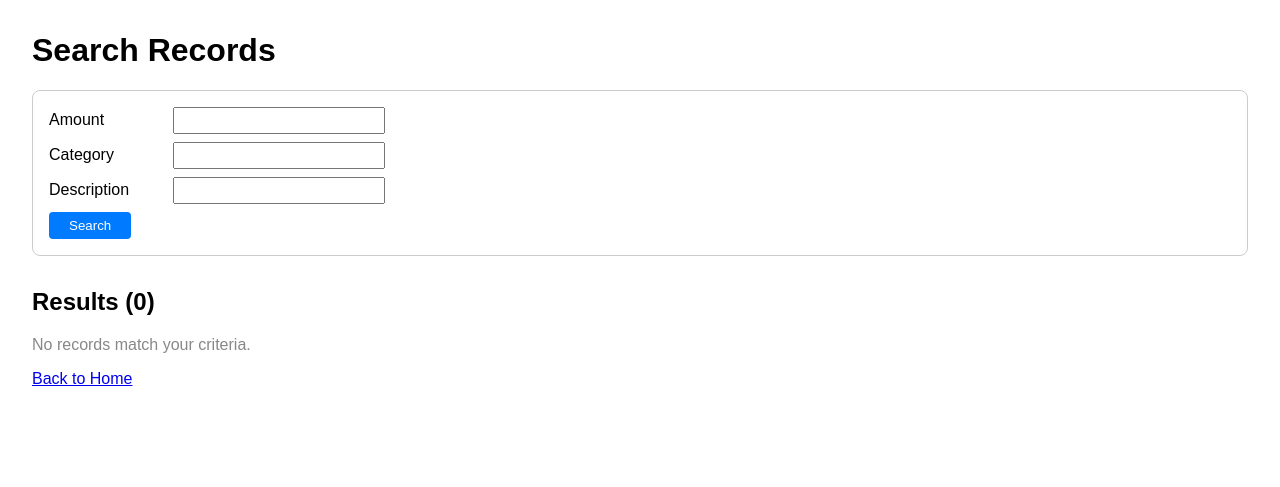
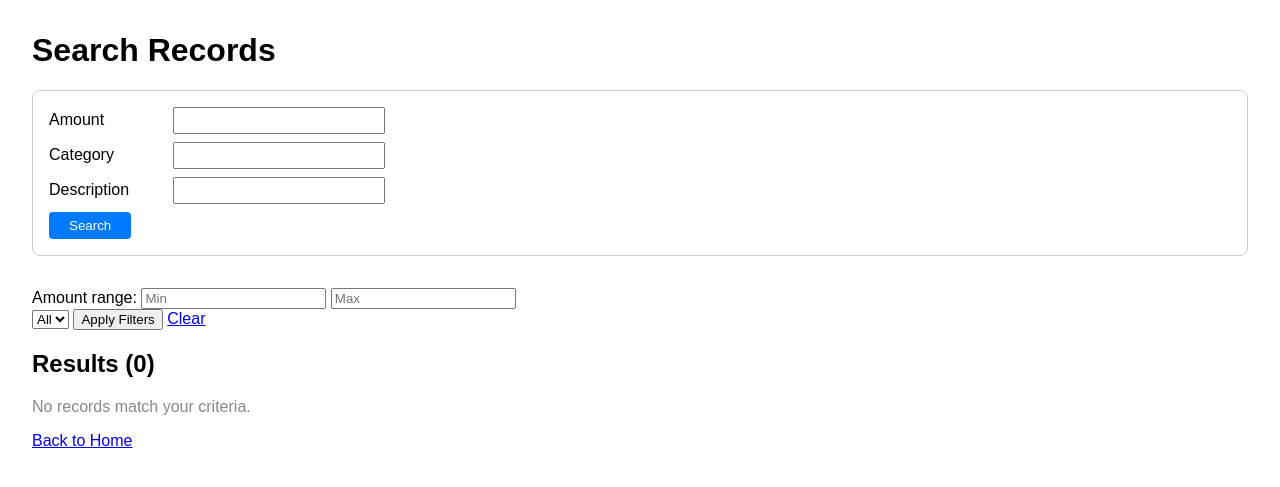
Before and after one commit to aryan-18-pentester/Flask_Expense_Tracker, a Flask app: page /search in a window 1280 px wide. Shown: the top 487 px of the page. Run offline with Flask 3, Linux system fonts and the light colour scheme; the visitor is signed in with stand-in values (Sample User, id 1); data that the repository does not hold is empty.

Commit message:
add: filter feature

```diff
--- a/app.py
+++ b/app.py
@@ -174,44 +174,59 @@ def delete(entry_id):
     return redirect(url_for('expenses'))
 
 
+@app.route('/search', methods=['GET'])
+def search():
+    # --- 1. Read all parameters (existing + new) ---
+    amount = request.args.get('amount', type=int)
+    category = request.args.get('category', '').strip()
+    description = request.args.get('description', '').strip()
 
-# ---------- SEARCH ROUTE (BOILERPLATE) ----------
-@app.route('/search', methods=['GET'])
-@login_required
-def search():
-    # 1. Get the 3 search inputs from the URL (default to empty/None)
-    amount = request.args.get('amount', type=int)  # Your 1 numeric input
-    category = request.args.get('category', '').strip()  # Your 1st string
-    description = request.args.get('description', '').strip()  # Your 2nd string
+    price_min = request.args.get('price_min', type=int)
+    price_max = request.args.get('price_max', type=int)
+    category_filter = request.args.get('category_filter', '').strip()
+    #in_stock = request.args.get('in_stock') == '1'
+    print(request.args)
+    # --- 2. Build the base query ---
+    query = Entry.query   # replace `Item` with your actual model name
 
-    # 2. Fetch your data (REPLACE THIS with your actual data source)
-    # If you use a database (e.g., SQLAlchemy), replace the line below with:
-    all_data = Entry.query.all()
+    # --- 3. Apply existing filters ---
+    if amount is not None:
+        query = query.filter(Entry.amount == amount)   # adjust field name
 
-    # 3. Apply filters (case-insensitive for strings)
-    results = all_data
+    if category:
+        query = query.filter(Entry.category.ilike(f'%{category}%'))   # adjust field
 
-    # Filter by Numeric (example: exact match on 'price')
-    if amount is not None:
-        results = [item for item in results if item.amount == amount]
+    if description:
+        query = query.filter(Entry.description.ilike(f'%{description}%')) # adjust field
 
-    # Filter by 1st String (example: search in 'name')
-    if category:
-        results = [item for item in results if category.lower() in item.category.lower()]
+    # --- 4. Apply new filters ---
+    if price_min is not None:
+        query = query.filter(Entry.amount >= price_min)
+    if price_max is not None:
+        query = query.filter(Entry.amount <= price_max)
+    if category_filter:
+        query = query.filter(Entry.category == category_filter)  # exact match
 
-    # Filter by 2nd String (example: search in 'category')
-    if description:
-        results = [item for item in results if description.lower() in item.description.lower()]
+    # --- 5. Execute query ---
+    result = query.all()
 
-    # 4. Render the template (pass the results and the current search values back)
+    # --- 6. Get distinct categories for the dropdown (optional) ---
+    categories = db.session.query(Entry.category).distinct().all()
+    categories = [cat[0] for cat in categories if cat[0]]  # flatten and remove None
+
+    # --- 7. Render template with all values ---
     return render_template(
-        'search.html',  # <-- CHANGE THIS to your existing HTML file name
-        results=results,
+        'search.html',        # change to your actual template name
+        results=result,
         amount=amount,
         category=category,
-        description=description
+        description=description,
+        price_min=price_min,
+        price_max=price_max,
+        category_filter=category_filter,
+        #in_stock=in_stock,
+        categories=categories
     )
-
 
 @app.route('/page3')
 @login_required
--- a/templates/search.html
+++ b/templates/search.html
@@ -21,20 +21,42 @@
     <div class="search-form">
         <form action="{{ url_for('search') }}" method="GET">
             <div>
-                <label for="numeric">Amount</label>
-                <input type="number" name="amount" id="numeric" value="{{ numeric or '' }}">
+                <label for="amount">Amount</label>
+                <input type="number" name="amount" id="numeric" value="{{ amount or '' }}">
             </div>
             <div>
-                <label for="string1">Category</label>
-                <input type="text" name="category" id="string1" value="{{ string1 or '' }}">
+                <label for="category">Category</label>
+                <input type="text" name="category" id="string1" value="{{ category or '' }}">
             </div>
             <div>
-                <label for="string2">Description</label>
-                <input type="text" name="description" id="string2" value="{{ string2 or '' }}">
+                <label for="description">Description</label>
+                <input type="text" name="description" id="string2" value="{{ description or '' }}">
             </div>
             <button type="submit">Search</button>
-        </form>
     </div>
+    <!-- ===== NEW FILTER CONTROLS (add these) ===== -->
+    <div>
+        <label>Amount range:</label>
+        <input type="number" name="price_min" placeholder="Min" value="{{ price_min or '' }}">
+        <input type="number" name="price_max" placeholder="Max" value="{{ price_max or '' }}">
+    </div>
+
+<select name="category_filter">
+    <option value="">All</option>
+
+    {% for category in categories %}
+        <option value="{{ category }}"
+            {% if category_filter == category %}selected{% endif %}>
+            {{ category }}
+        </option>
+    {% endfor %}
+</select>
+
+    <button type="submit">Apply Filters</button>
+    <a href="{{ url_for('search') }}">Clear</a>
+</form>
+
+<!-- Your results table stays unchanged -->
 
     <!-- Results -->
     <h2>Results ({{ results|length }})</h2>
```
